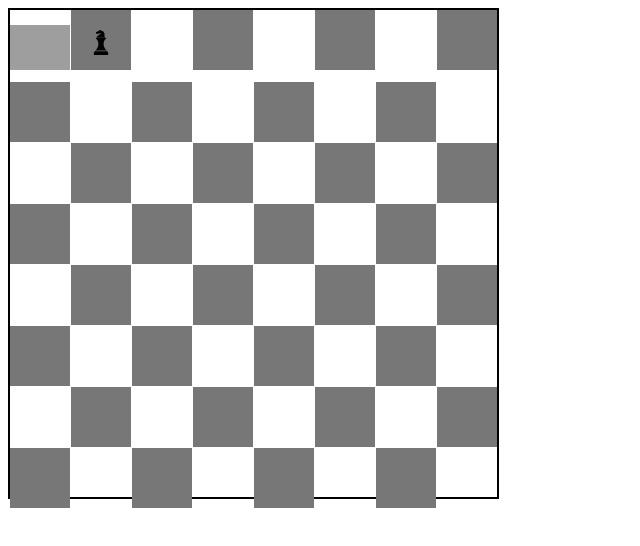
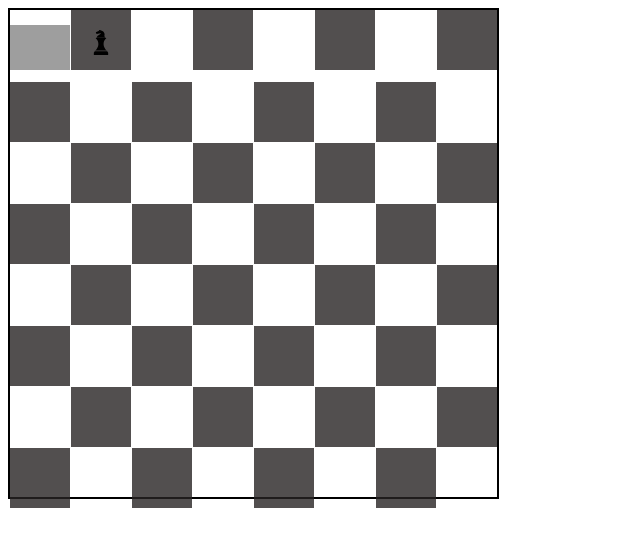
Before and after one commit to janvanos/workshop_4, a plain HTML site: page index.html in a window 1280 px wide. Shown: the whole page, without its empty margins (0-640 px from the left). Drawn offline with Linux system fonts and the light colour scheme; grey boxes are pictures that could not be loaded.

Commit message:
andere kleur grijs in stylesheet

```diff
--- a/style.css
+++ b/style.css
@@ -15,7 +15,7 @@
 .grijs {
     width: 60px;
     height: 60px;
-    background-color: #777777;
+    background-color: #272424cc;
     display: inline-block;
     margin-left: -3px;
     margin-top: -3px;
```
